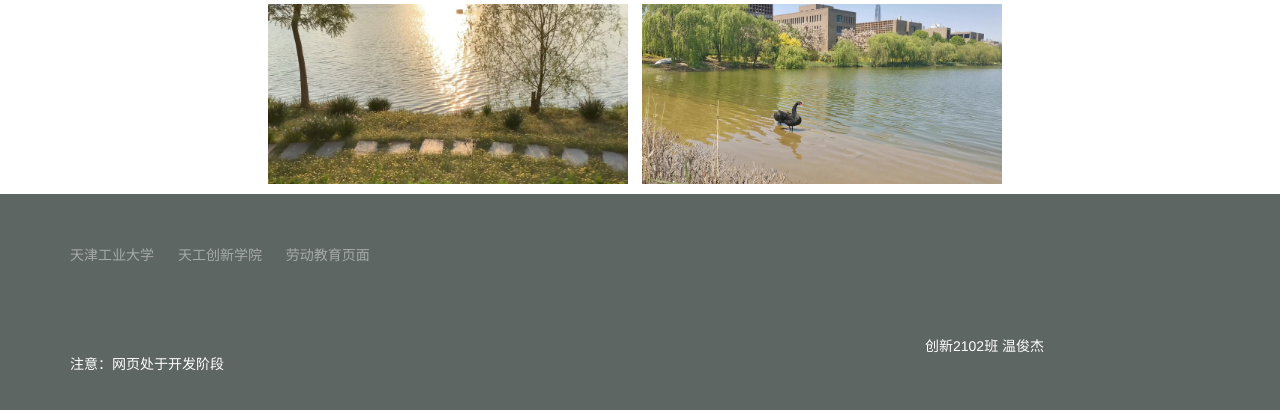
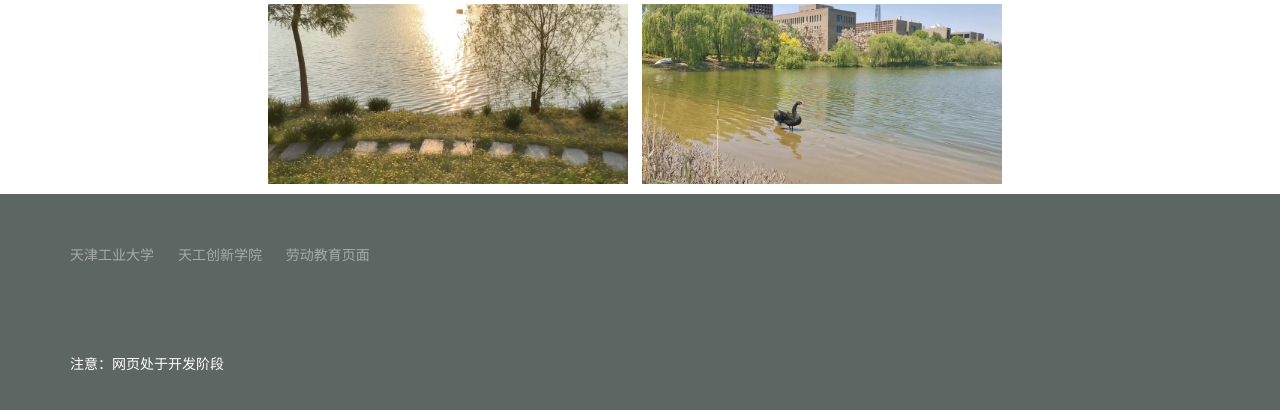
Before and after one commit to ilsfcqdf/ilsfcqdf.github.io, a plain HTML site: page xx.html in a window 1280 px wide. Shown: the part 722-1132 px from the top of the page. Drawn offline with Linux system fonts and the light colour scheme.

Commit message:
Update xx.html

```diff
--- a/xx.html
+++ b/xx.html
@@ -97,7 +97,7 @@
               <p class="contact-top">注意：网页处于开发阶段</p>
             </div>
             <div class="layui-col-sm6 layui-col-md4 layui-col-lg3">
-              <p class="contact-bottom"><span class="right">创新2102班 温俊杰</span></p>
+              <p class="contact-bottom"><span class="right"></span></p>
             </div>
           </div>
         </div>
```
